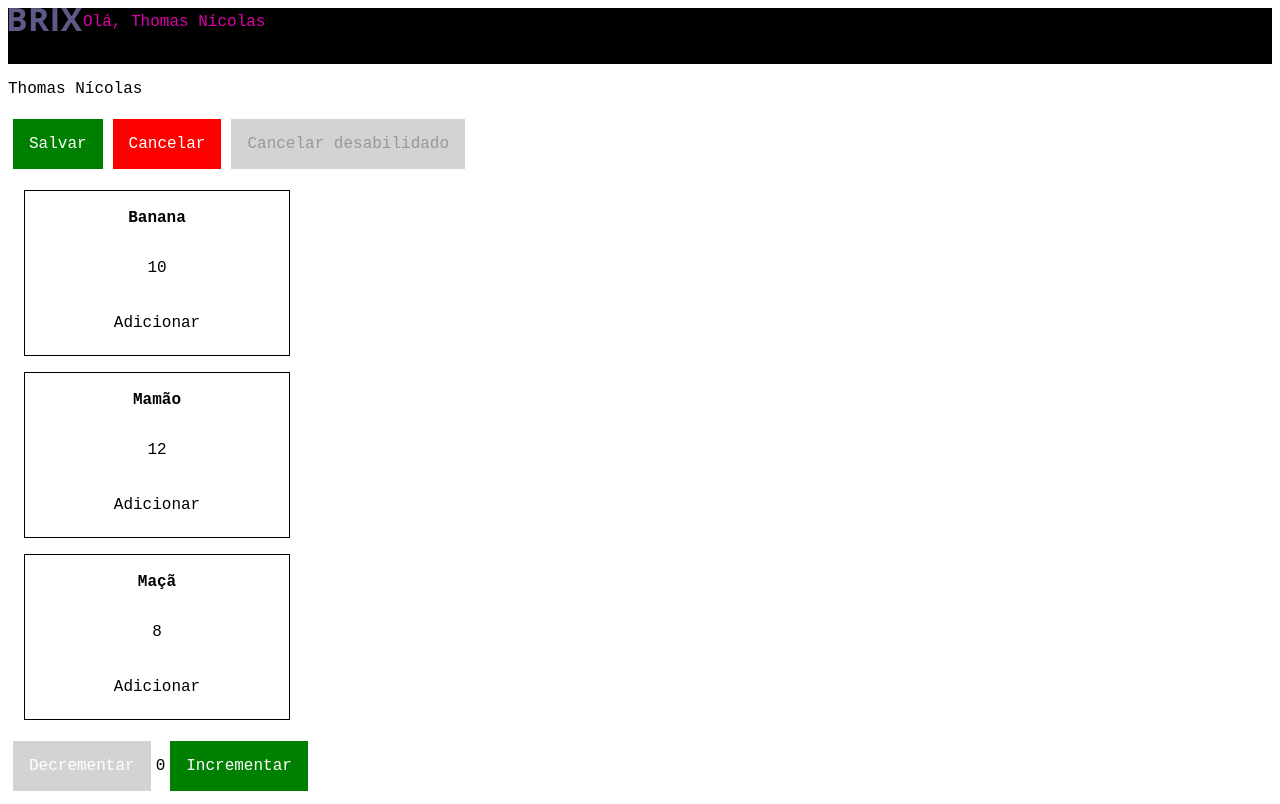
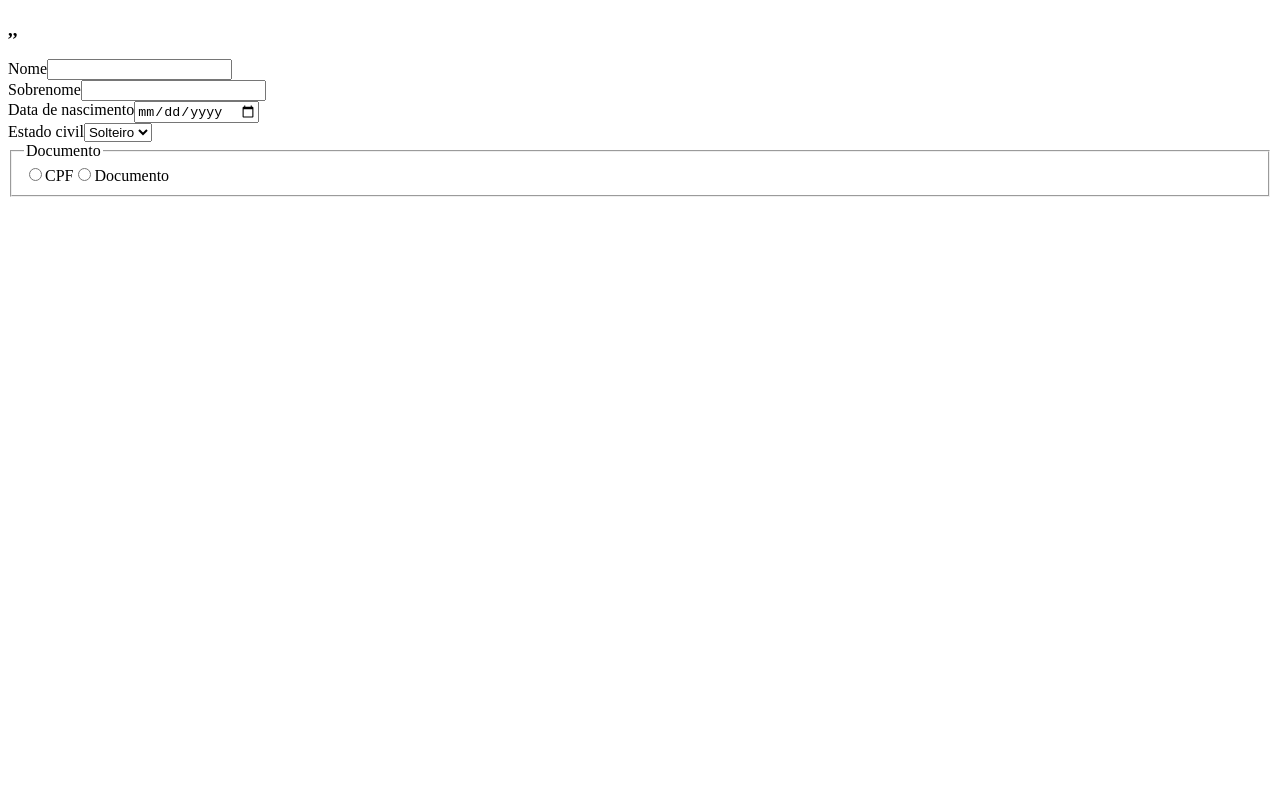
Before and after one commit to thomasmendonca/aulareact, a React (Vite) app: page / in a window 1280 px wide. Built offline with nearby package versions, Linux system fonts and the light colour scheme; the HTML template or start-up script is replaced by a standard one.

Commit message:
Fazendo Formulário

```diff
--- a/src/App.tsx
+++ b/src/App.tsx
@@ -2,6 +2,7 @@ import { Button } from "./components/Button/Button"
 import { Header } from "./components/Header/Header"
 import { Card } from "./components/Card/Card"
 import { Counter } from "./components/Counter/Counter"
+import { Form } from "./components/Form/Form"
 
 function App() {
   const user = {
@@ -17,7 +18,7 @@ function App() {
   ]
   return (
     <>
-      <Header userName={user.name}/>
+      {/* <Header userName={user.name}/>
       <p>{user.name}</p>
       <Button success>Salvar</Button>
       <Button danger>Cancelar</Button>
@@ -30,7 +31,8 @@ function App() {
           <Button>Adicionar</Button>
           </ Card>
         ) )}
-        <Counter></Counter>
+        <Counter></Counter> */}
+        <Form></Form>
     </>
   )
 }
--- /dev/null
+++ b/src/components/Form/Form.tsx
@@ -0,0 +1,52 @@
+import {useState} from "react"
+
+export const Form = () =>{
+
+    const [name, setName] = useState("")
+    const [lastName, setLastName] = useState("")
+    const [birthday, setBirthday] = useState("")
+    const [maritalStatus, setMaritalStatus] = useState("")
+
+    const handleChangeName = (event) =>{
+        setName(event.target.value)
+    }
+    const handleChangeLastName = (event) =>{
+        setLastName(event.target.value)
+    }
+    const handleChangeBirthday = (event) =>{
+        setBirthday(event.target.value)
+    }
+    const handleChangeMaritalStatus = (event) =>{
+        setMaritalStatus(event.target.value)
+    }
+
+    return(
+        <form>
+            <h3>{name},{lastName},{birthday}</h3>
+            <div className="form">
+                <label htmlFor="name">Nome</label>
+                <input type="text" id="name" onChange={handleChangeName}/>
+                <br />
+                <label htmlFor="lastName">Sobrenome</label>
+                <input type="text"  id="lastName" onChange={handleChangeLastName}/>
+                <br />
+                <label htmlFor="birthday">Data de nascimento</label>
+                <input type="date"  id="birthday" onChange={handleChangeBirthday}/>
+                <br />
+                <label htmlFor="maritalStatus">Estado civil</label>
+                <select id="maritalStatus" onChange={handleChangeMaritalStatus}>
+                    <option value="solteiro">Solteiro</option>
+                    <option value="casado">Casado</option>
+                    <option value="viuvo">Viuvo</option>
+                </select>
+                <br />
+                <fieldset>
+                    <legend>Documento</legend>
+                <input type="radio" value="CPF" name="documento" id="CPF"/>CPF
+                <input type="radio" value="CPF" name="documento" id="CPF"/>Documento
+                </fieldset>
+
+            </div>
+        </form>
+    )
+}
```
